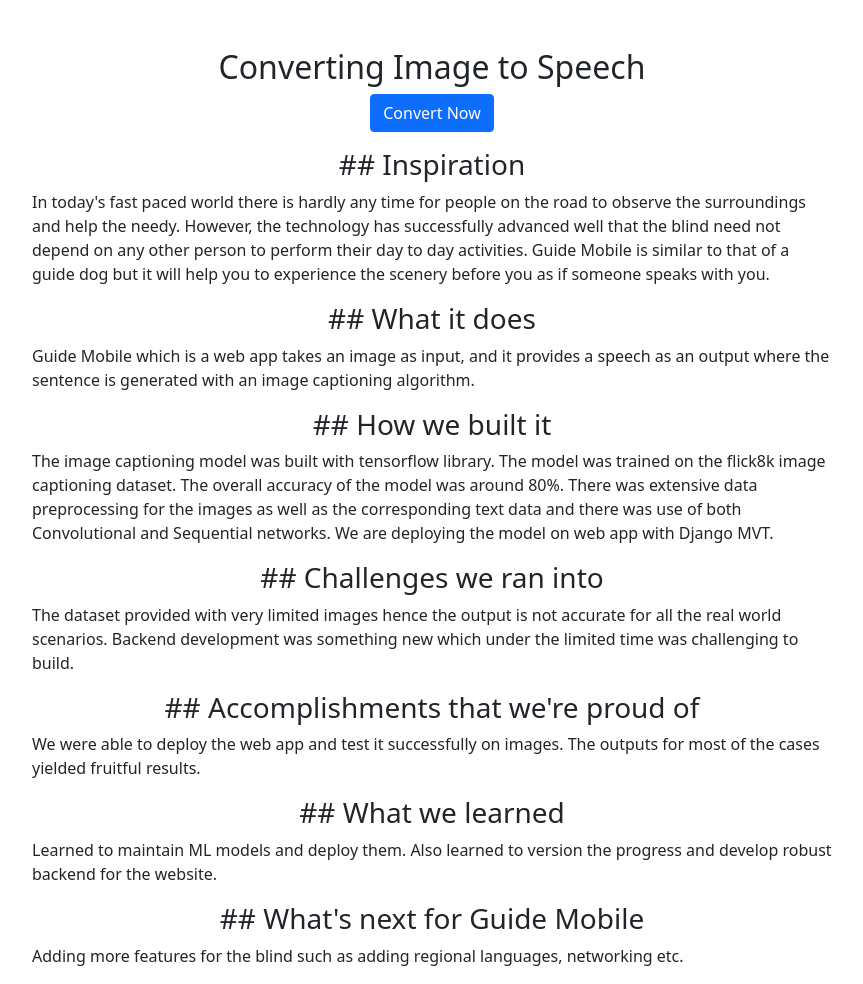
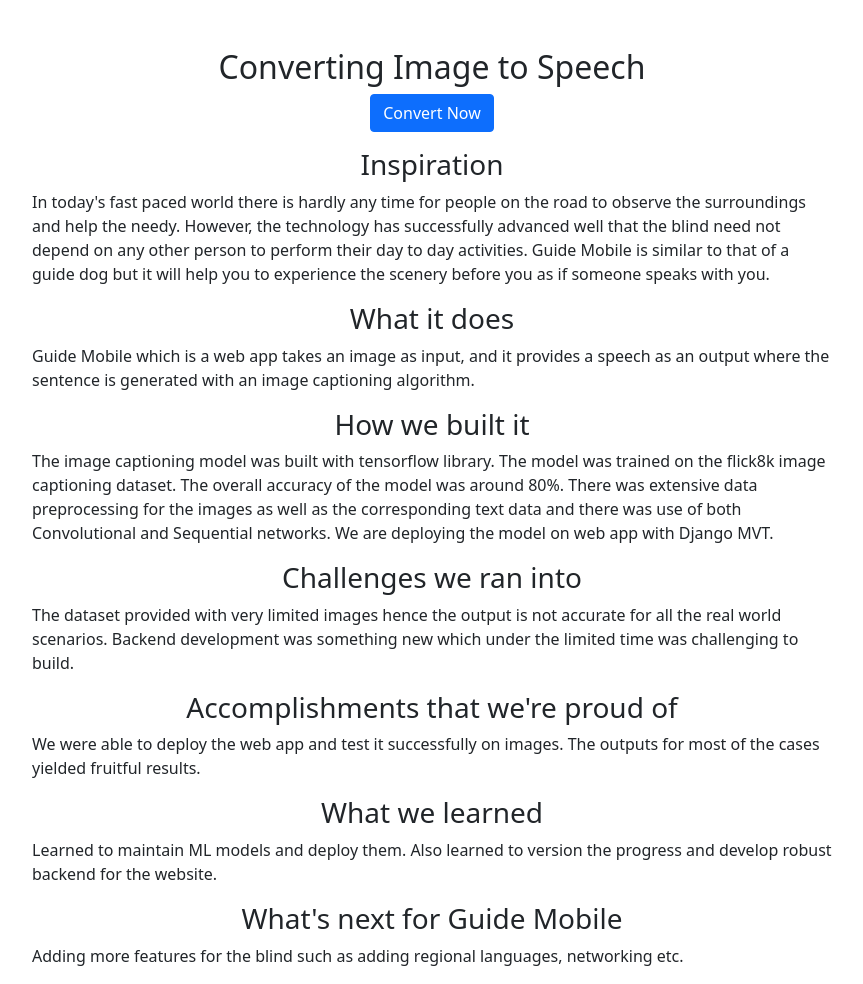
Before and after one commit to hussaino03/ToHacks, a Django app: page / in a window 1280 px wide. Shown: the whole page, without its empty margins (208-1071 px from the left). Run offline with Django 3.2, Linux system fonts and the light colour scheme.

Commit message:
homepage updated

```diff
--- a/backend/custom/templates/home.html
+++ b/backend/custom/templates/home.html
@@ -10,7 +10,7 @@
     <link href="https://cdn.jsdelivr.net/npm/bootstrap@5.1.3/dist/css/bootstrap.min.css" rel="stylesheet"
         integrity="sha384-1BmE4kWBq78iYhFldvKuhfTAU6auU8tT94WrHftjDbrCEXSU1oBoqyl2QvZ6jIW3" crossorigin="anonymous">
 
-    <title>Image to Speech</title>
+    <title>Guide Mobile</title>
     <style>
         p {
             max-width: 800px;
@@ -30,7 +30,7 @@
             <a class="btn btn-primary" href="/image_upload">Convert Now</a>
         </div>
         <div class="mt-3">
-            <h3 class="mt-2 text-center">## Inspiration</h3>
+            <h3 class="mt-2 text-center"> Inspiration</h3>
             <p >In today's fast paced world there is hardly any time for people on the road to observe the surroundings
                 and
                 help
@@ -41,11 +41,11 @@
                 help
                 you to experience the scenery before you as if someone speaks with you.</p>
 
-            <h3 class="mt-2 text-center">## What it does</h3>
+            <h3 class="mt-2 text-center"> What it does</h3>
             <p >Guide Mobile which is a web app takes an image as input, and it provides a speech as an output where the
                 sentence is generated with an image captioning algorithm.</p>
 
-            <h3 class="mt-2 text-center">## How we built it</h3>
+            <h3 class="mt-2 text-center"> How we built it</h3>
             <p >The image captioning model was built with tensorflow library. The model was trained on the flick8k image
                 captioning dataset. The overall accuracy of the model was around 80%. There was extensive data
                 preprocessing
@@ -53,22 +53,22 @@
                 the images as well as the corresponding text data and there was use of both Convolutional and Sequential
                 networks. We are deploying the model on web app with Django MVT.</p>
 
-            <h3 class="mt-2 text-center">## Challenges we ran into</h3>
+            <h3 class="mt-2 text-center"> Challenges we ran into</h3>
             <p >The dataset provided with very limited images hence the output is not accurate for all the real world
                 scenarios.
                 Backend development was something new which under the limited time was challenging to build.</p>
 
-            <h3 class="mt-2 text-center">## Accomplishments that we're proud of</h3>
+            <h3 class="mt-2 text-center"> Accomplishments that we're proud of</h3>
             <p >We were able to deploy the web app and test it successfully on images. The outputs for most of the cases
                 yielded
                 fruitful results.</p>
 
-            <h3 class="mt-2 text-center">## What we learned</h3>
+            <h3 class="mt-2 text-center"> What we learned</h3>
             <p >Learned to maintain ML models and deploy them. Also learned to version the progress and develop robust
                 backend
                 for the website.</p>
 
-            <h3 class="mt-2 text-center">## What's next for Guide Mobile</h3>
+            <h3 class="mt-2 text-center"> What's next for Guide Mobile</h3>
             <p >Adding more features for the blind such as adding regional languages, networking etc.</p>
         </div>
     </div>
```
Also changed, not shown: backend/db.sqlite3, backend/media/images/sample_img_Pza1R7h.jpg (added), 1 other file.
